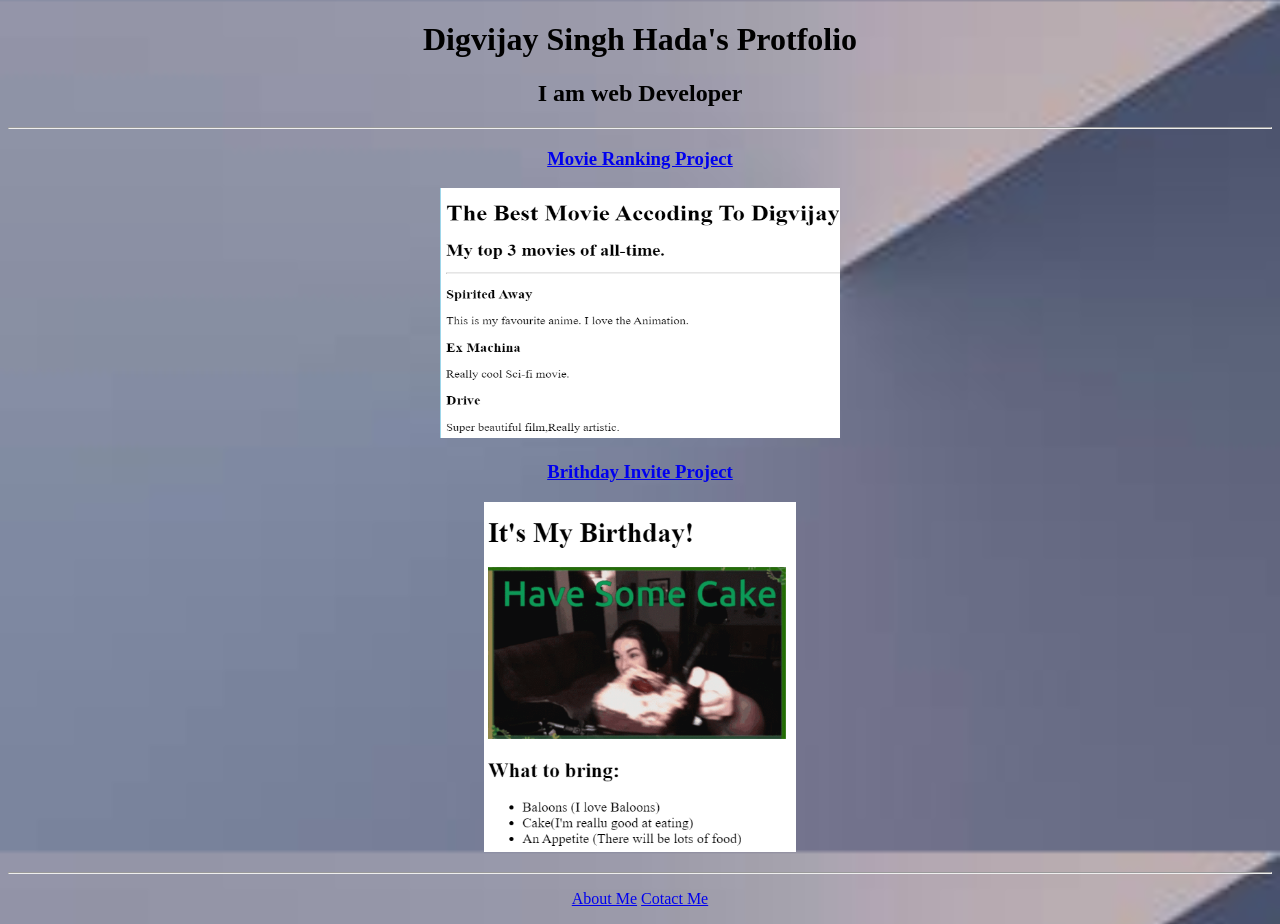
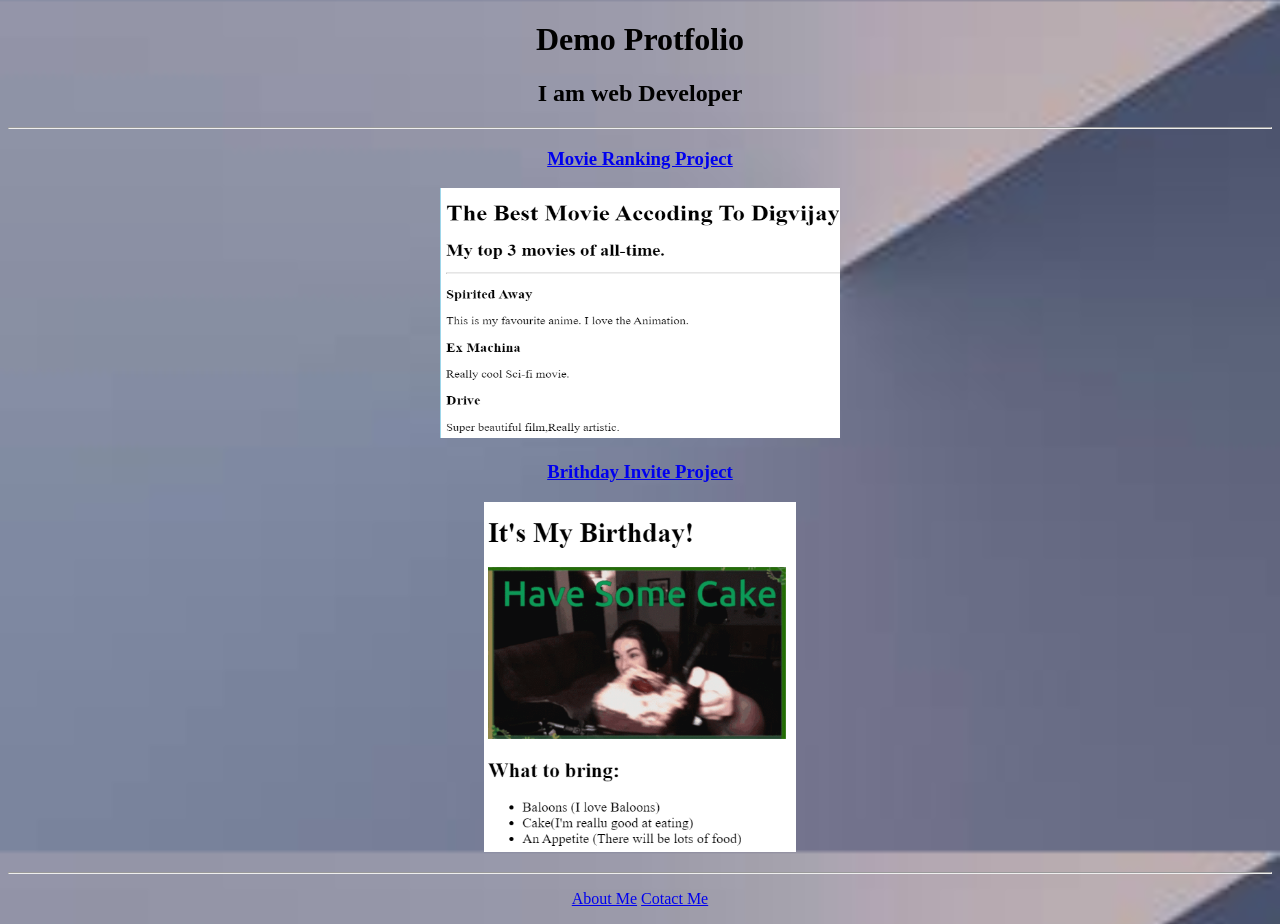
Before and after one commit to DigvijayFlash/Dumy-Portfolio, a plain HTML site: page index.html in a window 1280 px wide. Drawn offline with Linux system fonts and the light colour scheme.

Commit message:
Update index.html

```diff
--- a/index.html
+++ b/index.html
@@ -14,7 +14,7 @@
     </style>
 </head>
 <body>
-    <h1>Digvijay Singh Hada's Protfolio</h1>
+    <h1>Demo Protfolio</h1>
     <h2> I am web Developer</h2>
     <hr>
     <p>
```
